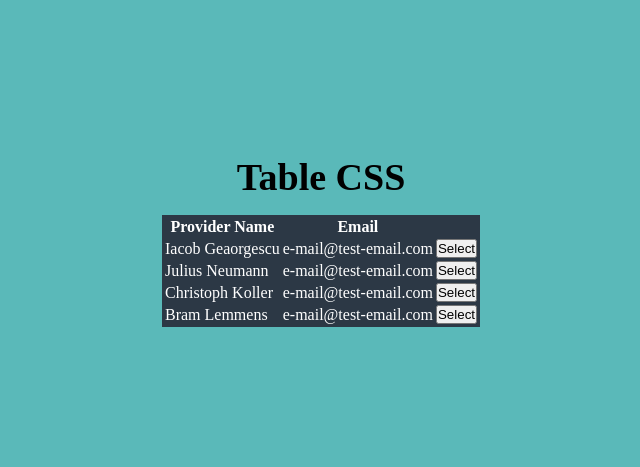
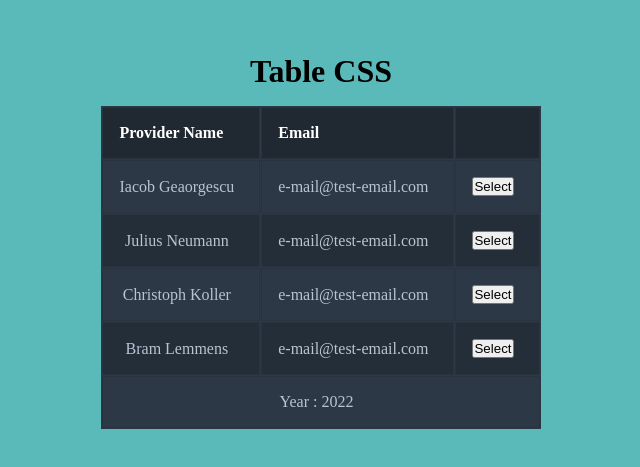
Before and after one commit to Ferdousnayeem/css-table, a plain HTML site: page index.html in a window 1280 px wide. Shown: the part 159-626 px from the top of the page, without its empty margins (319-959 px from the left). Drawn offline with Linux system fonts and the light colour scheme.

Commit message:
third commit

```diff
--- a/index.html
+++ b/index.html
@@ -47,6 +47,9 @@
               <button type="submit">Select</button>
             </td>
           </tr>
+          <tr>
+            <td colspan="3">Year : 2022</td>
+          </tr>
         </tbody>
       </table>
     </section>
--- a/style.css
+++ b/style.css
@@ -17,13 +17,34 @@ section {
 }
 
 section h3 {
-  font-size: 38px;
+  font-size: 32px;
   margin-bottom: 1rem;
 }
 
 table {
+  background-color: #2c3845;
   border-collapse: separate;
-  border-spacing: 3px;
+  border-spacing: 1px;
   color: #fff;
-  background-color: #2c3845;
 }
+
+thead th,
+tbody td {
+  border: 1px solid #28333f;
+  padding: 1rem;
+  padding-right: 25px;
+}
+
+thead th{
+  text-align: left;
+  background-color: #202932;
+}
+
+tbody tr:nth-of-type(even) {
+  background-color: #242e39;
+}
+
+tbody:last-child {
+  color: #b8c4d2;
+  text-align: center;
+}
```
